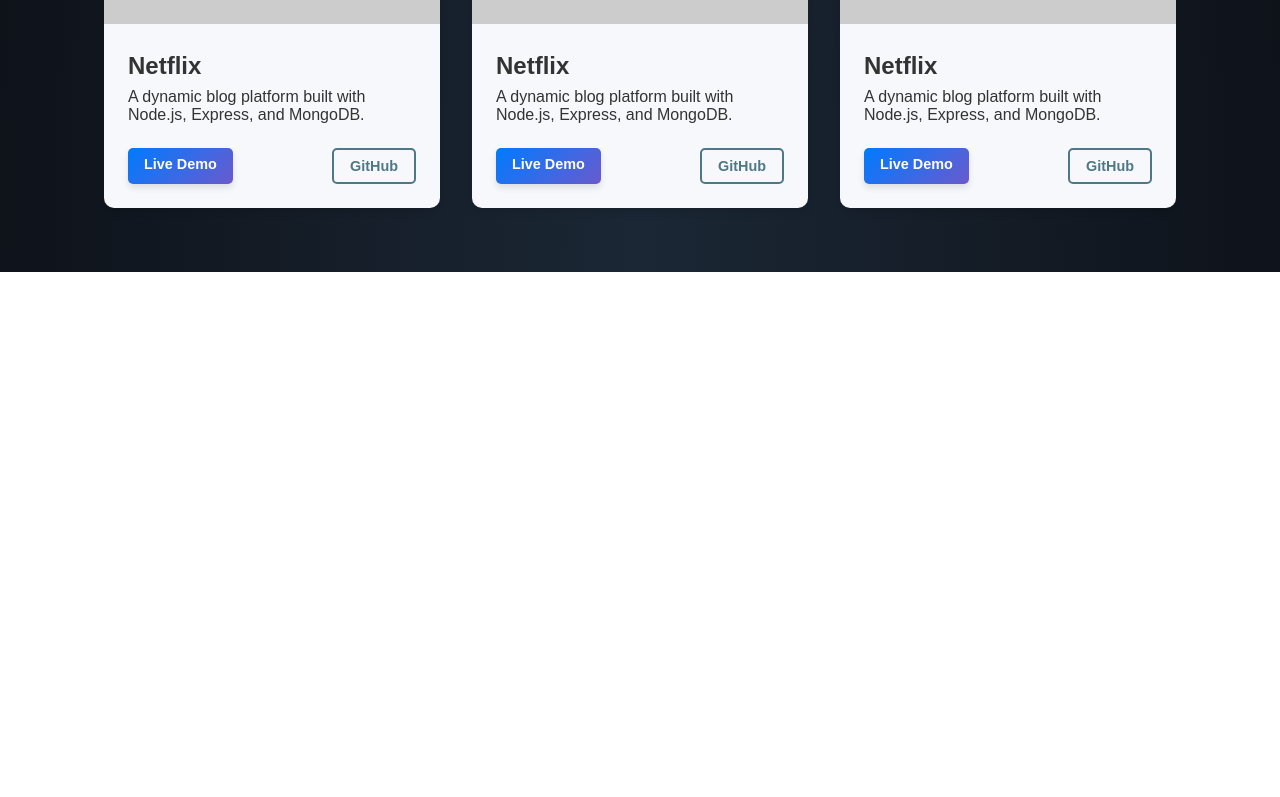
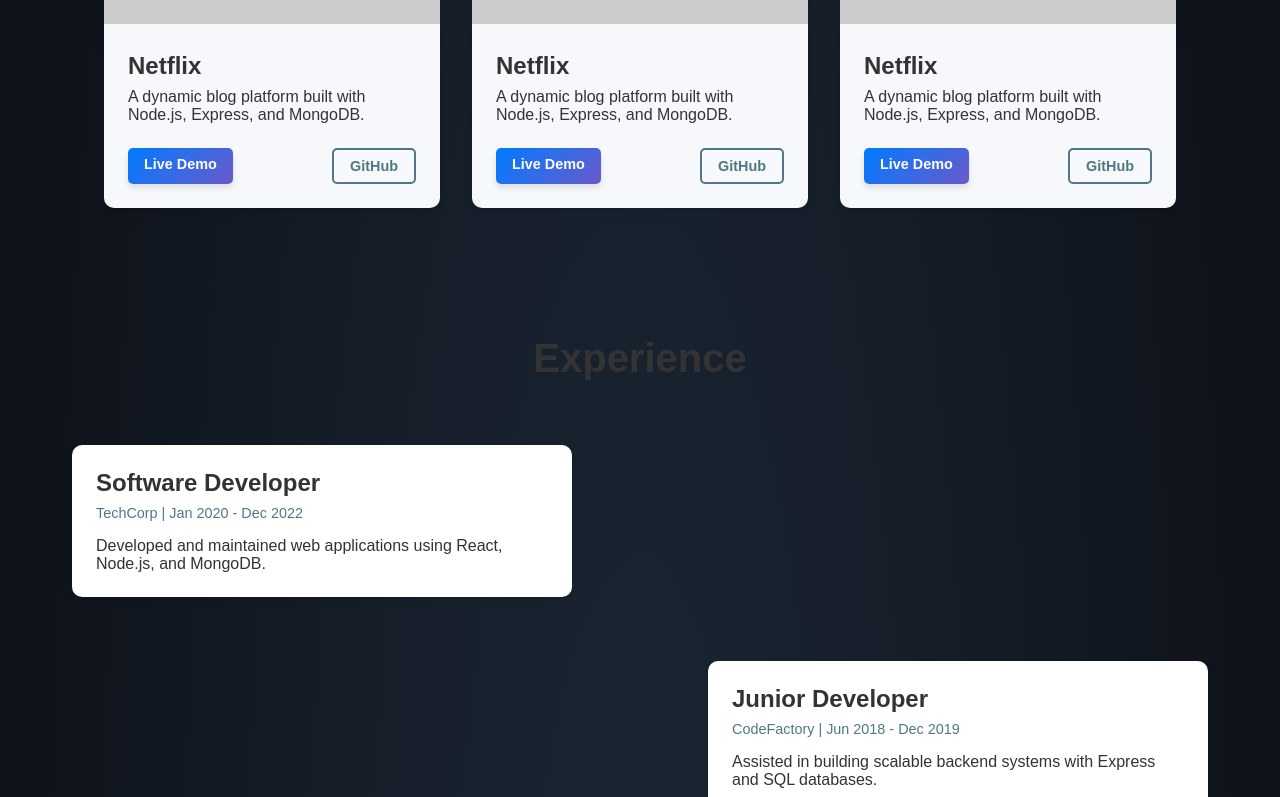
Before and after one commit to Afoghandi/portfolio-2024, a React (Create React App) app: page / in a window 1280 px wide. Shown: the part 2000-2797 px from the top of the page. Before the commit the page ends 2272 px from the top, so only its background shows below. Built offline with nearby package versions, Linux system fonts and the light colour scheme.

Commit message:
Experience component

```diff
--- a/src/App.js
+++ b/src/App.js
@@ -6,6 +6,7 @@
 import Hero from './components/Hero/index';
 import Skills from './components/Skills';
 import Projects from './components/Projects';
+import Experience from './components/Experience';
 
 
 function App() {
@@ -18,6 +19,7 @@
     <Hero/>
     <Skills/>
     <Projects/>
+    <Experience/>
     </ThemeProvider>
   );
 }
--- a/src/components/Experience/index.js
+++ b/src/components/Experience/index.js
@@ -0,0 +1,57 @@
+import React, { useEffect, useRef } from 'react';
+import {experienceData} from '../../data/data';
+import {
+  ExperienceSection,
+  Timeline,
+  TimelineItem,
+  Content,
+
+} from './styles';
+
+const Experience = () => {
+    const timelineRef = useRef([]);
+
+    useEffect(() => {
+        const observer = new IntersectionObserver(
+          (entries) => {
+            entries.forEach((entry) => {
+              if (entry.isIntersecting) {
+                entry.target.classList.add('visible');
+              }
+            });
+          },
+          { threshold: 0.5 }
+        );
+
+        timelineRef.current.forEach((el) => {
+          if (el) observer.observe(el);
+        });
+
+        return () => {
+            if (timelineRef.current) {
+              timelineRef.current.forEach((el) => observer.unobserve(el));
+            }
+          };
+        }, []);
+  return (
+    <ExperienceSection>
+      <h2>Experience</h2>
+      <Timeline>
+        {experienceData.map((exp, index) => (
+          <TimelineItem       key={exp.id}
+          isLeft={index % 2 === 0}
+          ref={(el) => (timelineRef.current[index] = el)}>
+            <Content>
+              <h3>{exp.title}</h3>
+              <span>{exp.company} | {exp.duration}</span>
+              <p>{exp.description}</p>
+            </Content>
+
+          </TimelineItem>
+        ))}
+      </Timeline>
+    </ExperienceSection>
+  );
+};
+
+export default Experience;
--- /dev/null
+++ b/src/components/Experience/styles.js
@@ -0,0 +1,74 @@
+import styled, { keyframes } from 'styled-components';
+
+// Grow animation for when the item appears
+const grow = keyframes`
+  from {
+    transform: scale(0.8);
+    opacity: 0;
+  }
+  to {
+    transform: scale(1);
+    opacity: 1;
+  }
+`;
+
+export const ExperienceSection = styled.section`
+  padding: 4rem 2rem;
+  max-width: 1200px;
+  margin: 0 auto;
+  text-align: center;
+
+  h2 {
+    font-size: 2.5rem;
+    margin-bottom: 2rem;
+    color: ${({ theme }) => theme.colors.primaryText || '#333'};
+  }
+`;
+
+export const Timeline = styled.div`
+  display: flex;
+  flex-direction: column;
+  position: relative;
+`;
+
+export const TimelineItem = styled.div`
+  display: flex;
+  flex-direction: ${({ isLeft }) => (isLeft ? 'row' : 'row-reverse')};
+  margin: 2rem 0;
+  position: relative;
+  opacity: 0; /* Initially hidden */
+  transform: translateY(50px); /* Slightly off-screen */
+  transition: all 0.6s ease-in-out;
+
+  &.visible {
+    opacity: 1; /* Fully visible */
+    transform: translateY(0); /* Back to position */
+  }
+`;
+
+export const Content = styled.div`
+  background: ${({ theme }) => theme.colors.cardBackground || '#fff'};
+  border-radius: 10px;
+  padding: 1.5rem;
+  box-shadow: 0 4px 6px rgba(0, 0, 0, 0.1);
+  max-width: 500px;
+  text-align: left;
+
+  h3 {
+    font-size: 1.5rem;
+    margin-bottom: 0.5rem;
+    color: ${({ theme }) => theme.colors.primaryText};
+  }
+
+  span {
+    display: block;
+    font-size: 0.9rem;
+    color: ${({ theme }) => theme.colors.accent};
+    margin-bottom: 1rem;
+  }
+
+  p {
+    font-size: 1rem;
+    color: ${({ theme }) => theme.colors.textColor};
+  }
+`;
--- a/src/data/data.js
+++ b/src/data/data.js
@@ -65,7 +65,26 @@
   },
 ];
 
-export const experience = [
-  { year: '2022', description: 'Worked on multiple React projects.' },
-  { year: '2021', description: 'Built backend APIs with Node.js.' },
+export const experienceData = [
+  {
+    id: 1,
+    title: 'Software Developer',
+    company: 'TechCorp',
+    duration: 'Jan 2020 - Dec 2022',
+    description: 'Developed and maintained web applications using React, Node.js, and MongoDB.',
+  },
+  {
+    id: 2,
+    title: 'Junior Developer',
+    company: 'CodeFactory',
+    duration: 'Jun 2018 - Dec 2019',
+    description: 'Assisted in building scalable backend systems with Express and SQL databases.',
+  },
+  {
+    id: 3,
+    title: 'Intern',
+    company: 'Startup Hub',
+    duration: 'Jan 2018 - May 2018',
+    description: 'Collaborated with senior developers on designing user-friendly interfaces.',
+  },
 ];
```
Also changed, not shown: src/components/Experience/styles/Experience.jsx (deleted, +0 -66 lines).
